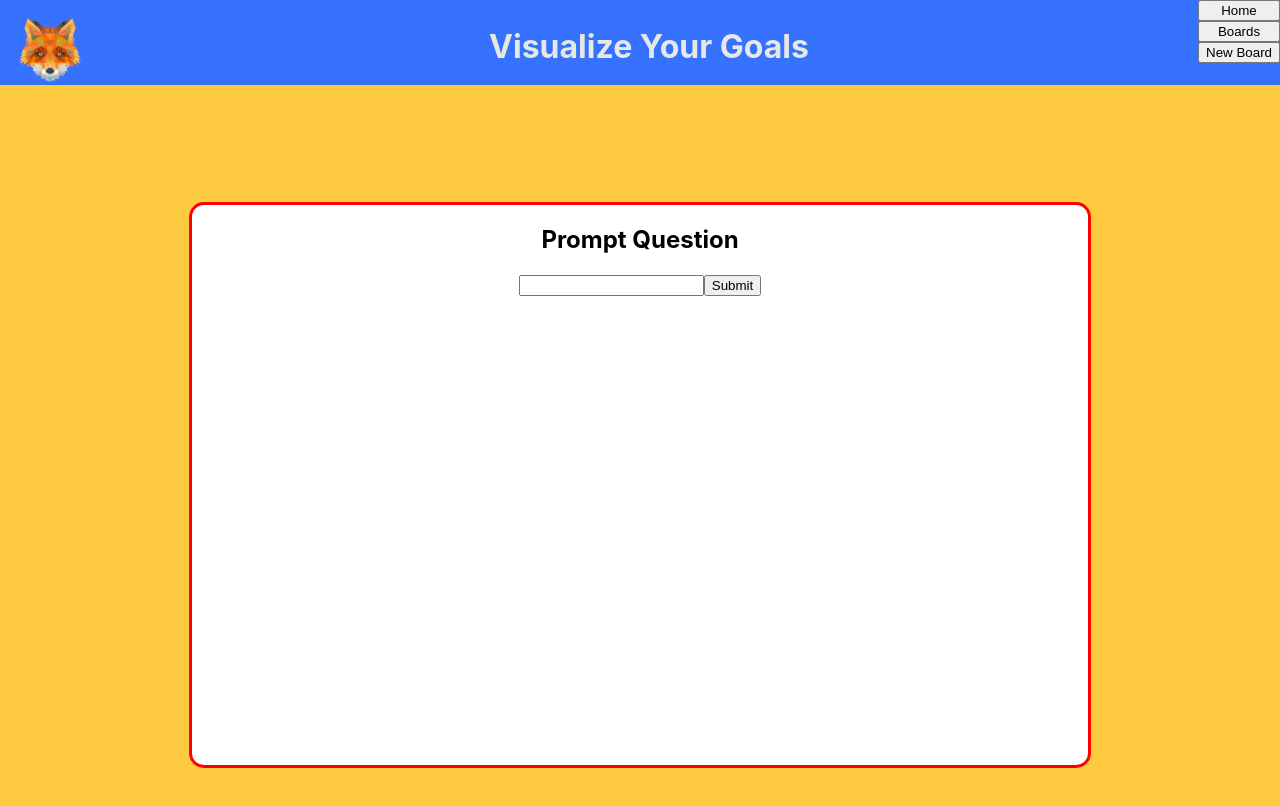
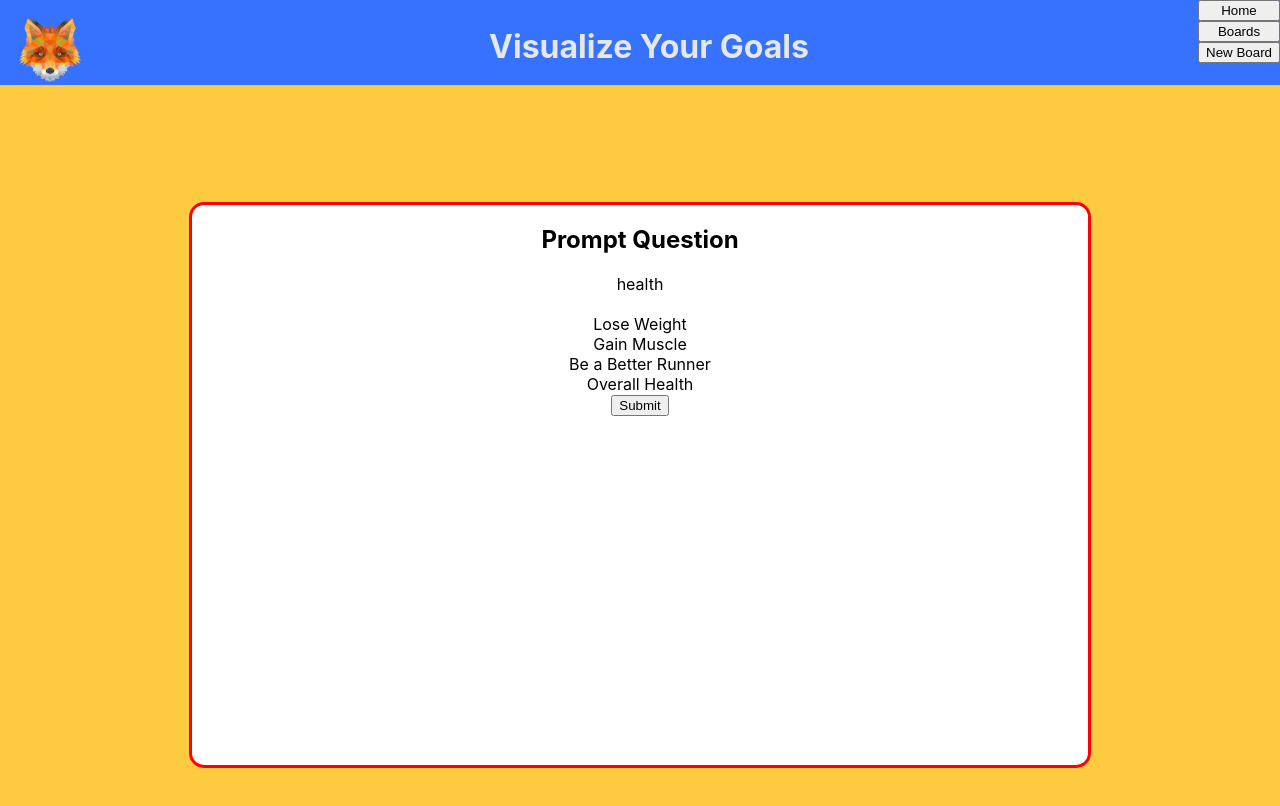
Before and after one commit to JoshSevy/VisualFox, a React (Create React App) app: page /prompt in a window 1280 px wide. Shown: the top 806 px of the page. Built offline with nearby package versions, Linux system fonts and the light colour scheme; no server answers.

Commit message:
Add dropdown component, component renders on prompt component

```diff
--- a/src/Dropdown/Dropdown.js
+++ b/src/Dropdown/Dropdown.js
@@ -1,10 +1,12 @@
 import React, { useState, useEffect, useRef } from 'react';
 
-const Dropdown = ({ options, selected, onSelectedChange, label }) => {
+
+const Dropdown = ({ options , selected, onSelectedChange, label }) => {
   const [open, setOpen] = useState(false);
   const ref = useRef();
 
   useEffect(() => {
+    console.log(options)
     const onBodyClick = (event) => {
       if (ref.current.contains(event.target)) {
         return;
--- a/src/Prompt/Prompt.js
+++ b/src/Prompt/Prompt.js
@@ -1,14 +1,23 @@
-import React from 'react';
+import React, { useState } from 'react';
+import Dropdown from '../Dropdown/Dropdown';
+
 import './Prompt.scss'
+import { options } from '../helpers/dropdownOptions'
 
 const Prompt = () => {
+  const [selected, setSelected] = useState(options.fitness[0])
 
 
   return(
     <article className="Prompt">
       <article className="prompt-card">
         <h2>Prompt Question</h2>
-        <input type="dropdown"/>
+        <Dropdown
+          options={options.fitness}
+          label={'health'}
+          selected={selected}
+          onSelectedChange={setSelected}
+        />
         <button>Submit</button>
       </article>
     </article>
--- a/src/helpers/dropdownOptions.js
+++ b/src/helpers/dropdownOptions.js
@@ -17,7 +17,7 @@ export const options = {
       value: "fitness",
     },
   ],
-  Dream: [
+  dream: [
     {
       label: "Dream House",
       value: "houses",
```
